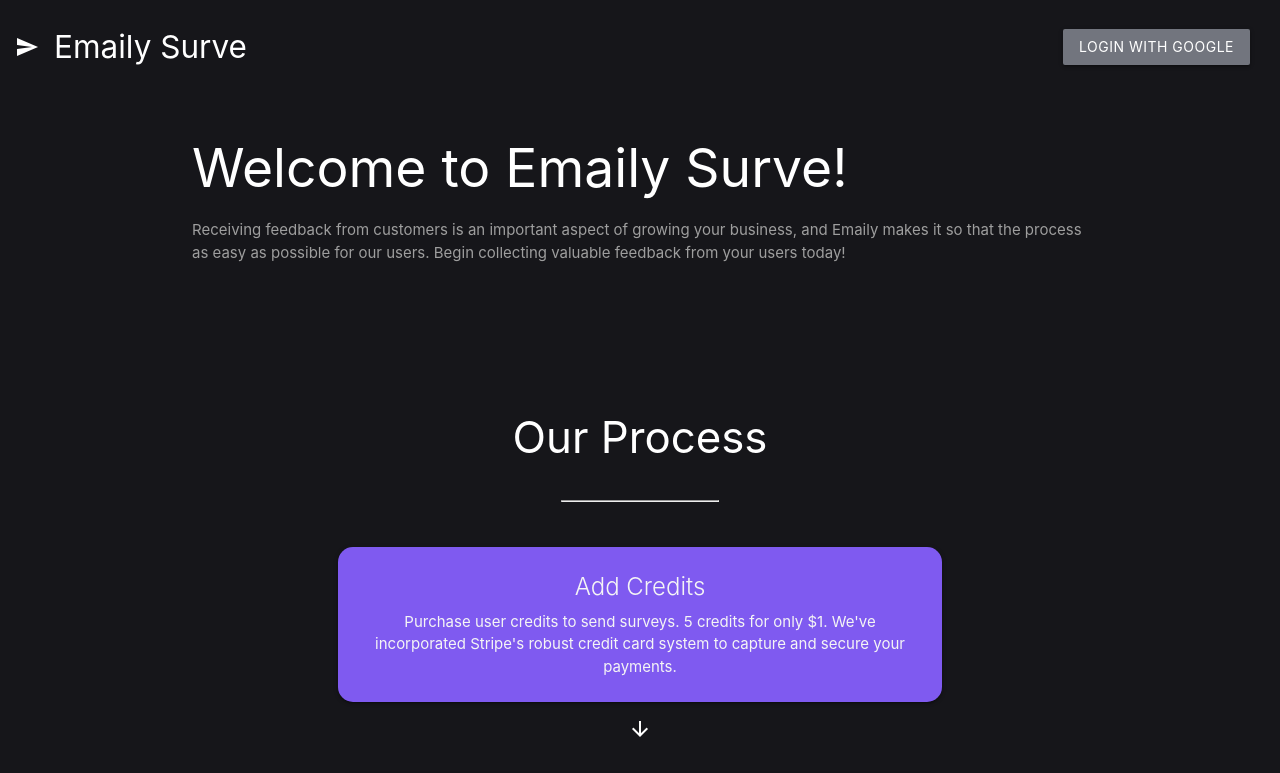
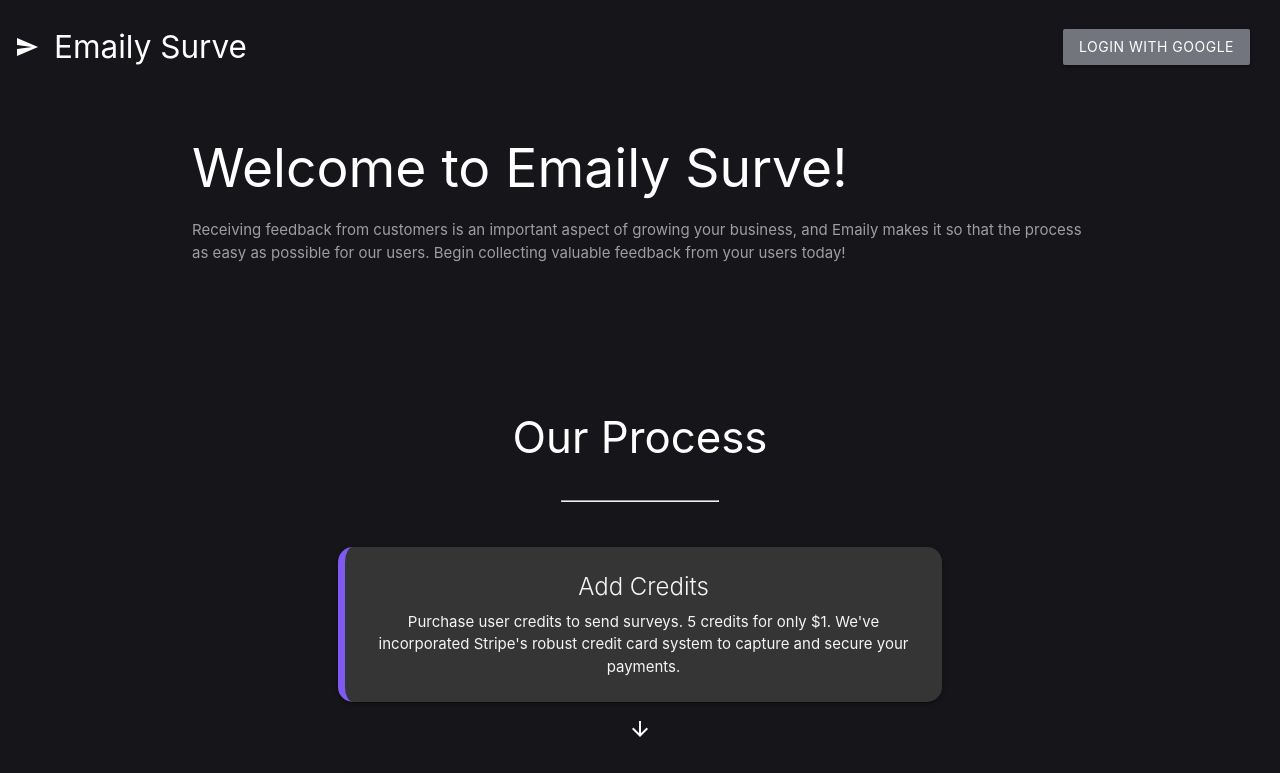
Before and after one commit to fhernand0705/emaily-api-node, a React (Create React App) app in the folder client/: page / in a window 1280 px wide. Shown: the top 773 px of the page. Built offline with nearby package versions, Linux system fonts and the light colour scheme; no server answers.

Commit message:
added color to left border of content cards

```diff
--- a/client/src/actions/index.js
+++ b/client/src/actions/index.js
@@ -13,7 +13,7 @@
 export const handleToken = token => async dispatch => {
     const getUser = await axios.post('/api/stripe', token);
 
-    dispatch({ type: FETCH_USER, payload: getUser.data});
+    dispatch({ type: FETCH_USER, payload: getUser.data });
 }
 
 export const submitSurvey = (values, history) => async dispatch => {
--- a/client/src/assets/styles.scss
+++ b/client/src/assets/styles.scss
@@ -1,10 +1,16 @@
+$primary-black: #16161a;
+$primary-blue: #7f5af0;
+$primary-green: #2cb67d;
+
+$sec-black: #353536;
+
 body {
-    background-color: #16161a;
+    background-color: $primary-black;
 }
 
 // NAVBAR SECTION
 nav {
-    background-color: #16161a;
+    background-color: $primary-black;
     box-shadow: unset;
     padding: 1em;
     margin: 0 0 5em;
@@ -20,7 +26,7 @@
         display: flex;
         flex-direction: column;
         align-items: center;
-        background-color: #353536;
+        background-color: $sec-black;
         .divider {
             width: 11em;
             margin: .5em 0 2.5em !important;
@@ -43,7 +49,7 @@
 
 .badge {
     position: relative;
-    background-color: #7f5af0 !important;
+    background-color: $primary-blue !important;
     top: 2em;
     @media (max-width: 988px) {
         top: .5em;
@@ -51,14 +57,12 @@
 }
 
 .badge-demo {
-    background-color: #2cb67d !important;
+    background-color: $primary-green !important;
 }
 
 // HOME SECTION
 .emaily-intro { margin: 0 0 10em; }
 .card-process {
-    background-color: #7f5af0 !important;
-    border-radius: 1em;
     span, p {
         color: whitesmoke;
     }
@@ -70,7 +74,11 @@
 
 // SURVEY LIST SECTION
 .card {
-    background-color: #353536;
+    background-color: $sec-black;
+    border-radius: 1em !important;
+    border-left-width: .5em !important;
+    border-left-style: solid !important;
+    border-left-color: $primary-blue;
         a {
             color: #f25f4c !important;
             margin: 0 1em;
@@ -80,6 +88,9 @@
 .card-action {
     display: flex;
     flex-direction: row;
+    border-left-width: 1px !important;
+    border-left-style: solid !important;
+    border-left-color: $primary-blue !important;
 }
 
 .yes-no-res {
@@ -100,15 +111,15 @@
     background-color: #72757e;
 }
 
-.btn-large { background-color: #7f5af0 }
+.btn-large { background-color: $primary-blue; }
 .logout-btn {
     @media (max-width: 988px) {
         height: 2.35em !important;
         line-height: 33px !important;
     }
 }
-.btn-large:hover { background-color: #2cb67d; }
+.btn-large:hover { background-color: $primary-green; }
 
 .logout-btn:hover, .login-btn:hover, .btn:hover {
-    background-color: #7f5af0 !important;
+    background-color: $primary-blue !important;
 }
```
Also changed, not shown: client/src/reducers/surveysReducer.js (line endings or trailing spaces).
